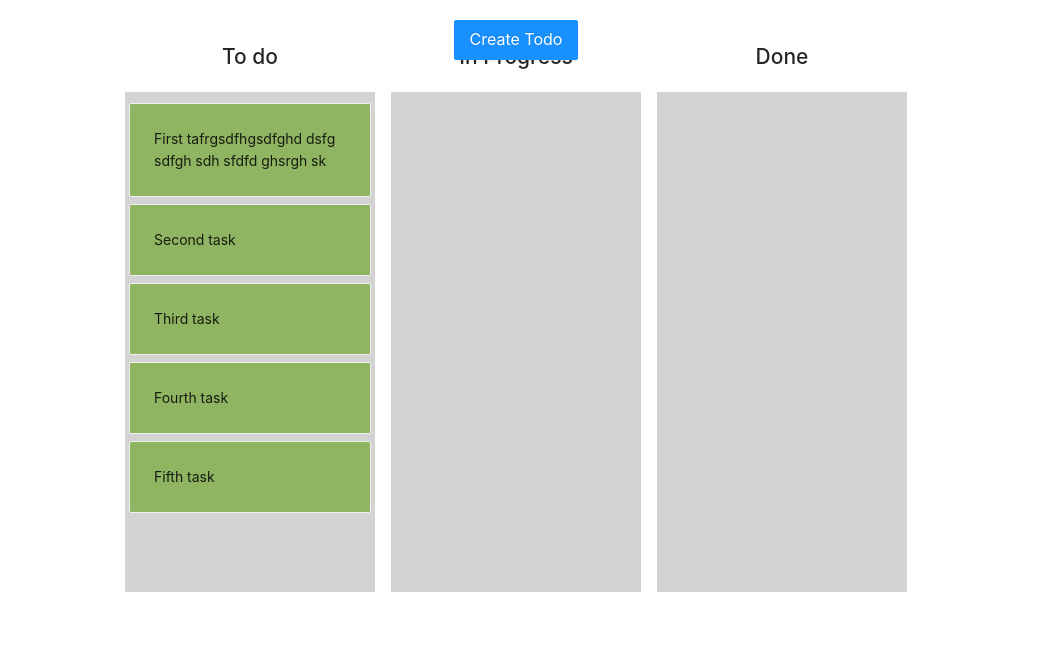
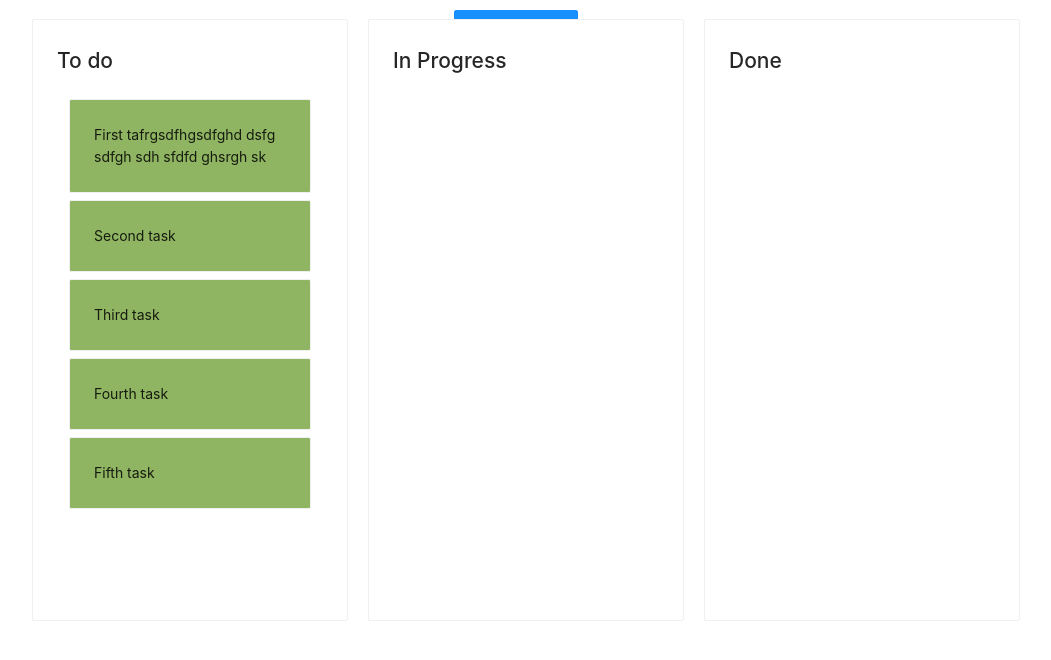
Before and after one commit to uihut-anir/drag-drop-component, a React (Create React App) app: page / in a window 1280 px wide. Shown: the top 660 px of the page, without its empty margins (124-1175 px from the left). Built offline with nearby package versions, Linux system fonts and the light colour scheme.

Commit message:
drag and drop functionality completed with ant design

```diff
--- a/src/App.js
+++ b/src/App.js
@@ -1,14 +1,9 @@
 import { useState } from "react";
-import { v4 as uuidv4 } from 'uuid';
+// import { v4 as uuidv4 } from 'uuid';
 import { columnsFromBackend } from "./data/data.js"
 import DndContext from "./component/dndcontext"
 
 
-const addTodo = (content) => {
-columnsFromBackend["To do"].items.push(
-    { id: uuidv4(), content }
-  )
-}
 
 
 
@@ -57,10 +52,20 @@ const onDragEnd = (result, columns, setColumns) => {
 function App() {
   const [columns, setColumns] = useState(columnsFromBackend);
 
+  // const addTodo = (content) => {
+  //   setColumns((prev, next) => {
+
+  //     return prev["To do"]?.items?.push(
+  //       { id: uuidv4(), content }
+  //     )
+
+  //   })
+  // }
+
   return (
-    <div style={{ display: "flex", justifyContent: "center",alignItems:'center', height: "80vh" }}>
+    <div style={{ display: "flex", justifyContent: "center", alignItems: 'center', height: "80vh" }}>
 
-      <DndContext addTodo={addTodo} onDragEnd={onDragEnd} columns={columns} setColumns={setColumns} />
+      <DndContext onDragEnd={onDragEnd} columns={columns} setColumns={setColumns} />
     </div>
   );
 }
--- a/src/component/dndcontext.js
+++ b/src/component/dndcontext.js
@@ -5,7 +5,7 @@ import { useState } from 'react';
 import { Card } from 'antd';
 
 
-const DndContext = ({ onDragEnd, columns, setColumns, addTodo }) => {
+const DndContext = ({ onDragEnd, columns, setColumns, }) => {
     const [size, setSize] = useState('large');
     const [visible, setVisible] = useState(false);
     const [content, setContent] = useState("")
@@ -13,7 +13,7 @@ const DndContext = ({ onDragEnd, columns, setColumns, addTodo }) => {
     const onSubmit = () => {
         setVisible(false);
         console.log(content)
-        addTodo(content)
+    (content)
         setContent("")
     }
 
@@ -22,19 +22,20 @@ const DndContext = ({ onDragEnd, columns, setColumns, addTodo }) => {
             onDragEnd={result => onDragEnd(result, columns, setColumns)}
             style={{ position: "relative" }}
         >
-            <div style={{ position: "absolute", top: "20px" }}>
+            <div style={{ position: "absolute", top: "10px"}}>
                 <Button type="primary" onClick={() => setVisible(true)} size={size}>
                     Create Todo
                 </Button>
             </div>
             <Modal
-                title="create your todo now!!"
+                title="Creating todo function is on progress....visit later!!"
                 centered
                 okText={"Create Todo"}
                 visible={visible}
                 onOk={onSubmit}
                 onCancel={() => setVisible(false)}
                 width={900}
+
 
             >
                 <textarea value={content} onChange={(e) => setContent(e.target.value)} style={{
@@ -47,21 +48,23 @@ const DndContext = ({ onDragEnd, columns, setColumns, addTodo }) => {
 
             {Object.entries(columns).map(([columnId, column], index) => {
                 return (
-                    <>
-                        <div
+                    <div key={index} style={{ background:"white", marginLeft:"20px" ,}}>
+                        <Card
+                            hoverable
                             style={{
                                 display: "flex",
                                 flexDirection: "column",
-                                alignItems: "center"
+                                alignItems: "center",
+
                             }}
                             key={columnId}
-                        >
+                            >
 
                             <h2>{column.name}</h2>
                             <div style={{ margin: 8 }}>
 
 
-                                <Droppable droppableId={columnId} key={columnId}>
+                                <Droppable  droppableId={columnId} key={columnId}>
                                     {(provided, snapshot) => {
                                         return (
                                             <div
@@ -71,8 +74,8 @@ const DndContext = ({ onDragEnd, columns, setColumns, addTodo }) => {
                                                 isdragging={snapshot.isDragging}
                                                 style={{
                                                     background: snapshot.isDraggingOver
-                                                        ? "lightblue"
-                                                        : "lightgrey",
+                                                        ? "white"
+                                                        : "white",
                                                     padding: 4,
                                                     width: 250,
                                                     minHeight: 500
@@ -84,6 +87,7 @@ const DndContext = ({ onDragEnd, columns, setColumns, addTodo }) => {
                                                             key={item.id}
                                                             draggableId={item.id}
                                                             index={index}
+
                                                         >
                                                             {(provided, snapshot) => {
                                                                 return (
@@ -118,8 +122,8 @@ const DndContext = ({ onDragEnd, columns, setColumns, addTodo }) => {
                                     }}
                                 </Droppable>
                             </div>
-                        </div>
-                    </>
+                        </Card>
+                    </div>
 
                 );
             })}
--- a/src/data/data.js
+++ b/src/data/data.js
@@ -1,6 +1,6 @@
 import { v4 as uuidv4 } from 'uuid';
 
-export const itemsFromBackend = [
+ const itemsFromBackend = [
     { id: uuidv4(), content: "First tafrgsdfhgsdfghd dsfg sdfgh sdh sfdfd ghsrgh sk" },
     { id: uuidv4(), content: "Second task" },
     { id: uuidv4(), content: "Third task" },
@@ -11,7 +11,7 @@ export const itemsFromBackend = [
  export const columnsFromBackend = {
   "To do": {
       name: "To do",
-      items:itemsFromBackend
+      items: itemsFromBackend
     },
     "In Progress": {
       name: "In Progress",
```
